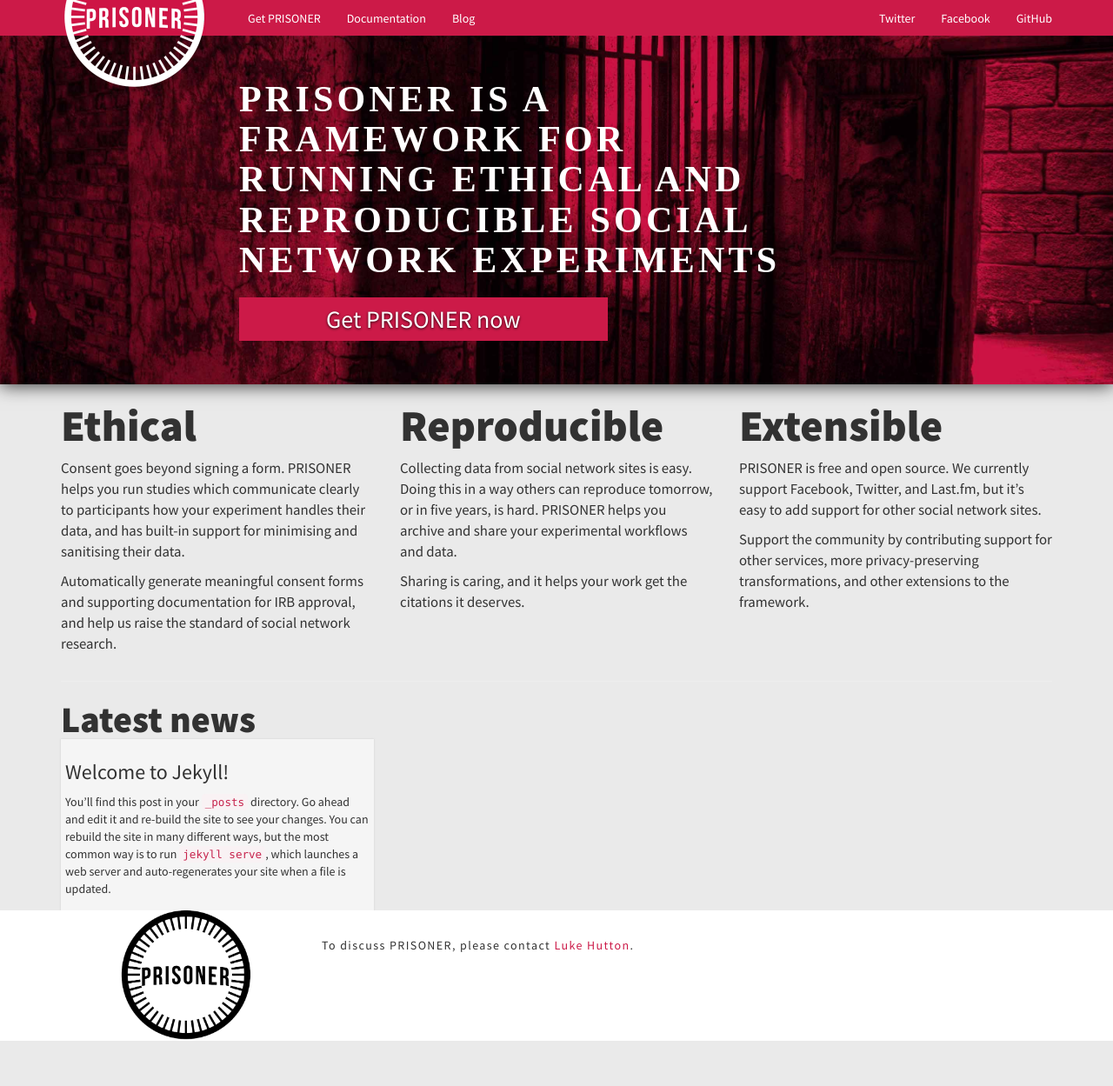
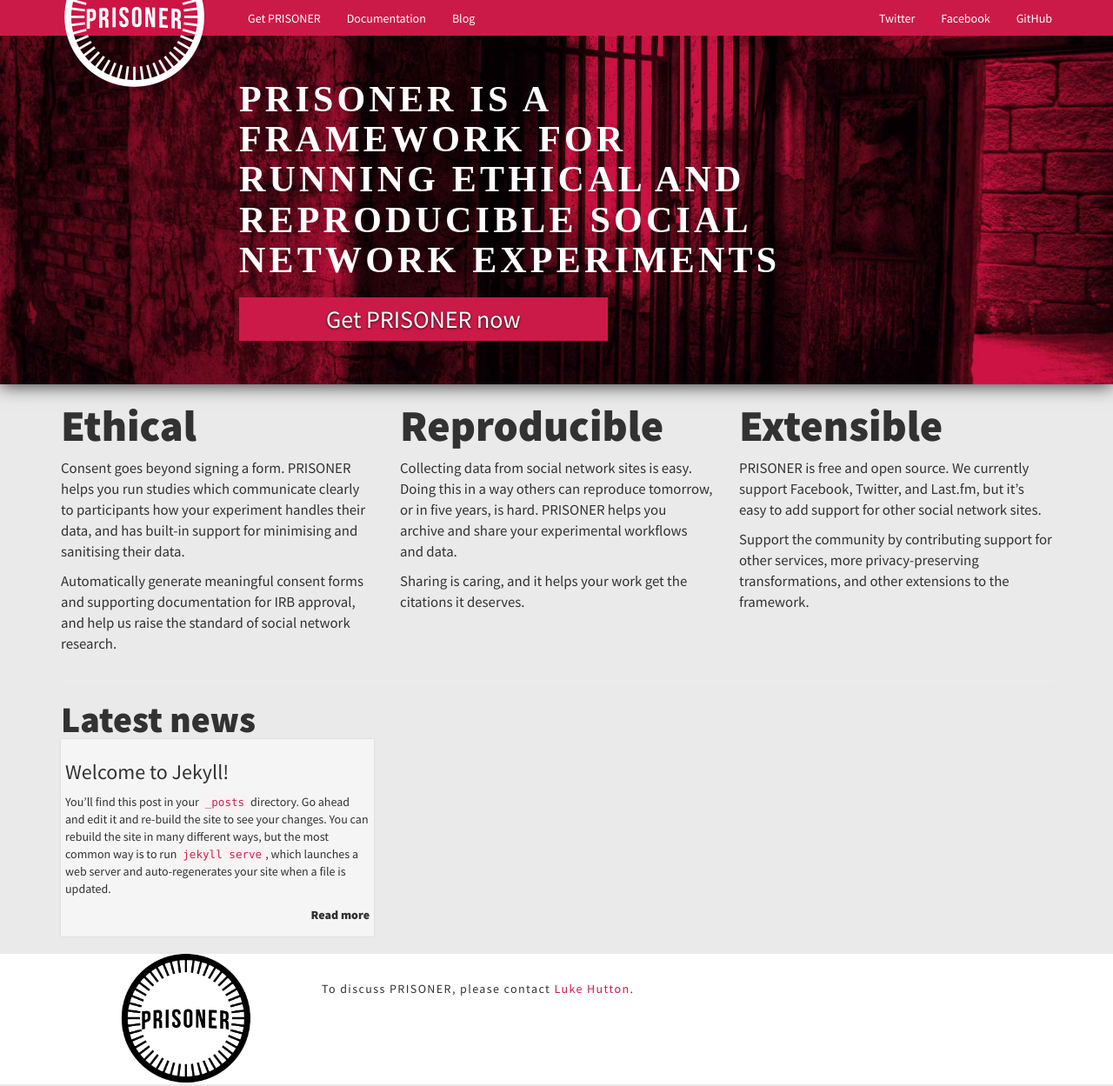
Before and after one commit to uoscompsci/PRISONER, a Jekyll site: the page built from index.html, in a window 1280 px wide. Shown: the whole page at 87% size. Built offline with Jekyll 4.4.1, drawn with Linux system fonts in a browser that asks for light colours; nearby versions of some CDN libraries; before the commit the page ends 1199 px from its top, so only the background shows below that.

Commit message:
add post loop

```diff
--- a/css/index.css
+++ b/css/index.css
@@ -317,3 +317,12 @@
 .blog-tease h4 {
 	font-size: 0.6em;
 }
+
+.news-block {
+	margin-bottom: 20px;
+}
+
+.readmore {
+	text-align: right;
+	font-weight: bold;
+}
--- a/index.html
+++ b/index.html
@@ -49,7 +49,7 @@
 
   <hr class="news-hr">
   <h1>Latest news</h1>
-  <div class="row">
+  <div class="row news-block">
 
     <div id="news" class="splash-content">
 
@@ -58,6 +58,7 @@
         <div class="blog-tease">
           <h3>{{ post.title }}</h2>
           <p>{{ post.excerpt }}</p>
+          <p class="readmore">Read more</p>
         </div>
       </div>
     {% endfor %}
```
